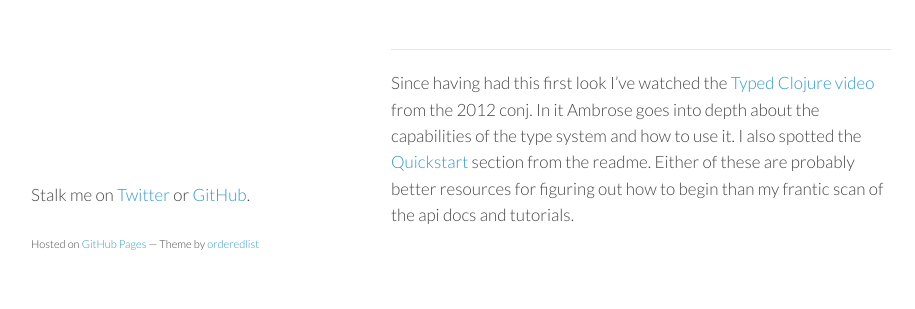
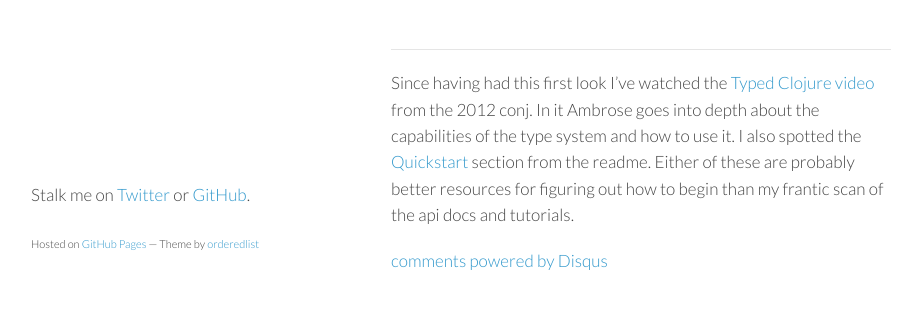
Before and after one commit to logaan/logaan.github.io, a Jekyll site: the page built from _posts/2013-08-29-first-look-at-core.typed.markdown, in a window 1280 px wide and 900 px high, scrolled down 1722 px, cut to the strip 575-884 px from the top of the window. Shown: the whole strip, without its empty margins (179-1094 px from the left). Built offline with Jekyll 4.4.1, drawn with Linux system fonts in a browser that asks for light colours; Markdown is read by kramdown in place of the engine named in the settings; comment, search, counter and statistics services are not loaded; some of the changed lines change nothing that is shown.

Commit message:
added disqus comments

```diff
--- a/_layouts/post.html
+++ b/_layouts/post.html
@@ -7,3 +7,18 @@
 <div class="post">
 {{ content }}
 </div>
+
+<div id="disqus_thread"></div>
+<script type="text/javascript">
+    /* * * CONFIGURATION VARIABLES: EDIT BEFORE PASTING INTO YOUR WEBPAGE * * */
+    var disqus_shortname = 'logancampbell'; // required: replace example with your forum shortname
+
+    /* * * DON'T EDIT BELOW THIS LINE * * */
+    (function() {
+        var dsq = document.createElement('script'); dsq.type = 'text/javascript'; dsq.async = true;
+        dsq.src = '//' + disqus_shortname + '.disqus.com/embed.js';
+        (document.getElementsByTagName('head')[0] || document.getElementsByTagName('body')[0]).appendChild(dsq);
+    })();
+</script>
+<noscript>Please enable JavaScript to view the <a href="http://disqus.com/?ref_noscript">comments powered by Disqus.</a></noscript>
+<a href="http://disqus.com" class="dsq-brlink">comments powered by <span class="logo-disqus">Disqus</span></a>
```
